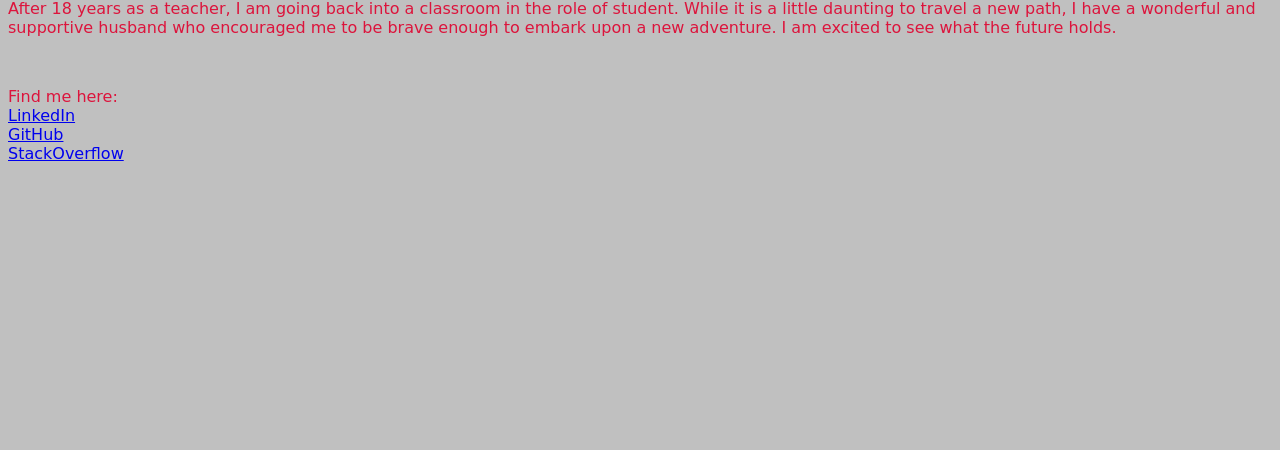
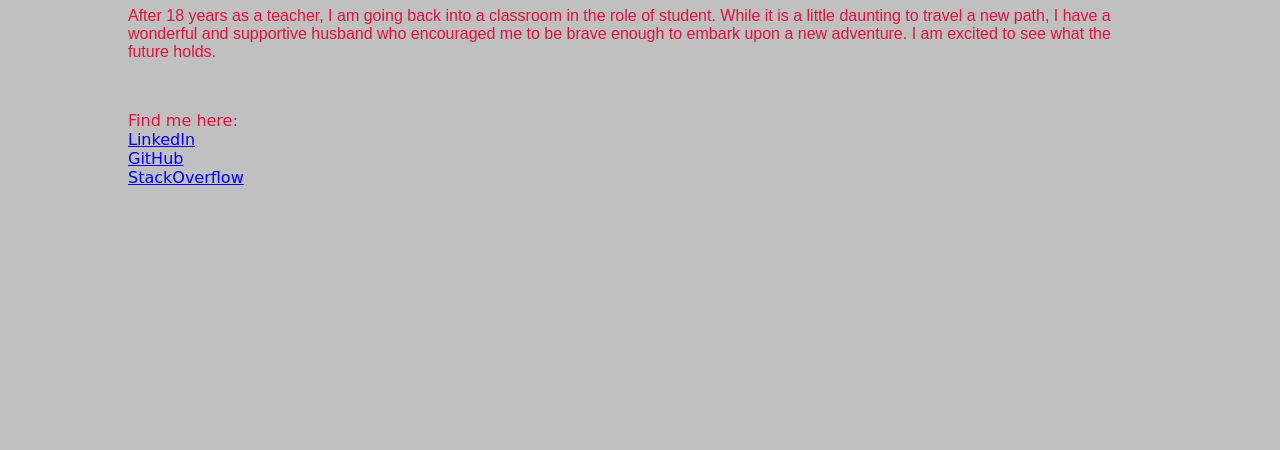
Before and after one commit to KarKunze/karkunze.github.io, a plain HTML site: page index.html in a window 1280 px wide. Shown: the part 350-800 px from the top of the page. Drawn offline with Linux system fonts and the light colour scheme; a web font is replaced by a local one.

Commit message:
Change spacing

```diff
--- a/index.html
+++ b/index.html
@@ -14,7 +14,7 @@
     </div>
     <div id="Aboutme">
       <h2>About me</h2>
-      <p>After 18 years as a teacher, I am going back into a classroom in the role of student. While it is a little daunting to travel a new path, I have a wonderful and supportive husband who encouraged me to be brave enough to embark upon a new adventure. I am excited to see what the future holds.</p>
+      <p class="about">After 18 years as a teacher, I am going back into a classroom in the role of student. While it is a little daunting to travel a new path, I have a wonderful and supportive husband who encouraged me to be brave enough to embark upon a new adventure. I am excited to see what the future holds.</p>
     </div>
 <br/>
     <div id="Links">
--- a/styles.css
+++ b/styles.css
@@ -4,15 +4,22 @@ body {
 p {
   font-family: 'Overlock', cursive;
   color: #DC143C;
+  padding: 0px 120px
+}
+.about {
+  font-family: Arial;
+  padding: 0px 120px
 }
 h1 {
   font-family: 'Overlock', cursive;
+  font-size: 36px;
   color: #00008B;
   text-align: center;
 }
 h2 {
   font-family: 'Overlock', cursive;
   color: #483D8B;
+  padding: 0px 120px
 }
 .center {
     display: block;
```
